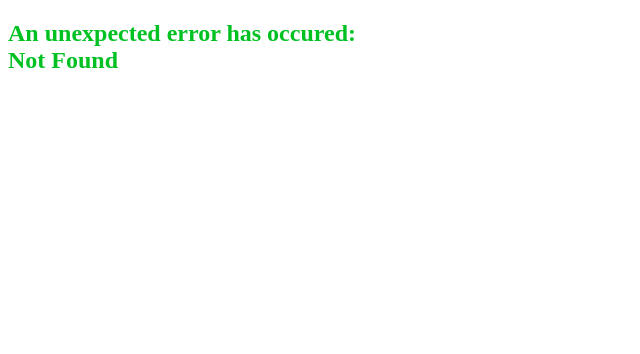
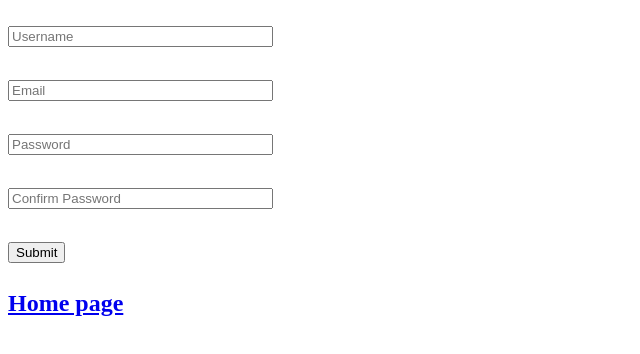
Before and after one commit to Learningstuff98/hacking-minigame, a React (Vite) app: page /sign-up in a window 1280 px wide. Before the commit this address had no page. Shown: the top 354 px of the page, without its empty margins (0-640 px from the left). Built offline with nearby package versions, Linux system fonts and the light colour scheme.

Commit message:
Added basic sign up form

```diff
--- a/package.json
+++ b/package.json
@@ -12,6 +12,7 @@
     "heroku-postbuild": "npm run build"
   },
   "dependencies": {
+    "axios": "^1.7.2",
     "react": "^18.3.1",
     "react-dom": "^18.3.1",
     "react-router-dom": "^6.25.1",
--- a/src/main.jsx
+++ b/src/main.jsx
@@ -5,6 +5,7 @@ import './App.css'
 import Root from './routes/root';
 import ErrorPage from './routes/error-page';
 import AboutPage from './routes/about';
+import SignUp from './routes/sign-up';
 
 const router = createBrowserRouter([
   {
@@ -15,6 +16,10 @@ const router = createBrowserRouter([
   {
     path: '/about',
     element: <AboutPage />
+  },
+  {
+    path: "/sign-up",
+    element: <SignUp />
   }
 ]);
 
--- a/src/routes/root.jsx
+++ b/src/routes/root.jsx
@@ -5,6 +5,7 @@ function Root() {
     Hello and welcome to my hacking minigame project thats inspired from the
     one in the Fallout games!
     <div><Link to={'about'}>About page</Link></div>
+    <div><Link to={'sign-up'}>Sign Up</Link></div>
   </h2>
 }
 
--- /dev/null
+++ b/src/routes/sign-up.jsx
@@ -0,0 +1,94 @@
+import React, { useState } from "react";
+import { Link, useNavigate } from 'react-router-dom';
+
+function SignUp() {
+  const navigate = useNavigate();
+  const [usernameInput, setUsernameInput] = useState('');
+  const [emailInput, setEmailInput] = useState('');
+  const [passwordInput, setPasswordInput] = useState('');
+  const [confirmPaswordInput, setConfirmPasswordInput] = useState('');
+
+  const submit = (formData) => {
+    //setUser(formData);
+    console.log(formData);
+  };
+
+  const handleSubmit = (e) => {
+    e.preventDefault();
+    if(usernameInput.length > 0) {
+      submit({
+        username: usernameInput,
+        email: emailInput,
+        password: passwordInput
+      });
+      navigate('/');
+    } else {
+      alert("Input can't be blank");
+    }
+  };
+
+  const usernameInputElement = () => {
+    return <input
+      type="text"
+      placeholder="Username"
+      size="30"
+      value={usernameInput}
+      onChange={e => setUsernameInput(e.target.value)}
+    />
+  };
+
+  const emailInputElement = () => {
+    return <input
+      type="text"
+      placeholder="Email"
+      size="30"
+      value={emailInput}
+      onChange={e => setEmailInput(e.target.value)}
+    />
+  };
+
+  const passwordInputElement = () => {
+    return <input
+      type="text"
+      placeholder="Password"
+      size="30"
+      value={passwordInput}
+      onChange={e => setPasswordInput(e.target.value)}
+    />
+  };
+
+  const confirmPasswordElement = () => {
+    return <input
+      type="text"
+      placeholder="Confirm Password"
+      size="30"
+      value={confirmPaswordInput}
+      onChange={e => setConfirmPasswordInput(e.target.value)}
+    />
+  };
+
+  const submitButton = () => {
+    return <input
+      type="submit"
+      value="Submit"
+    />
+  };
+
+  return <h2>
+    <form onSubmit={handleSubmit}>
+      {usernameInputElement()}
+      <br/><br/>
+      {emailInputElement()}
+      <br/><br/>
+      {passwordInputElement()}
+      <br/><br/>
+      {confirmPasswordElement()}
+      <br/><br/>
+      {submitButton()}
+      <br/><br/>
+      <div><Link to={'/'}>Home page</Link></div>
+    </form>
+  </h2>
+}
+
+export default SignUp;
```
Also changed, not shown: 1 other file (tests, documents, lock files or other folders).
